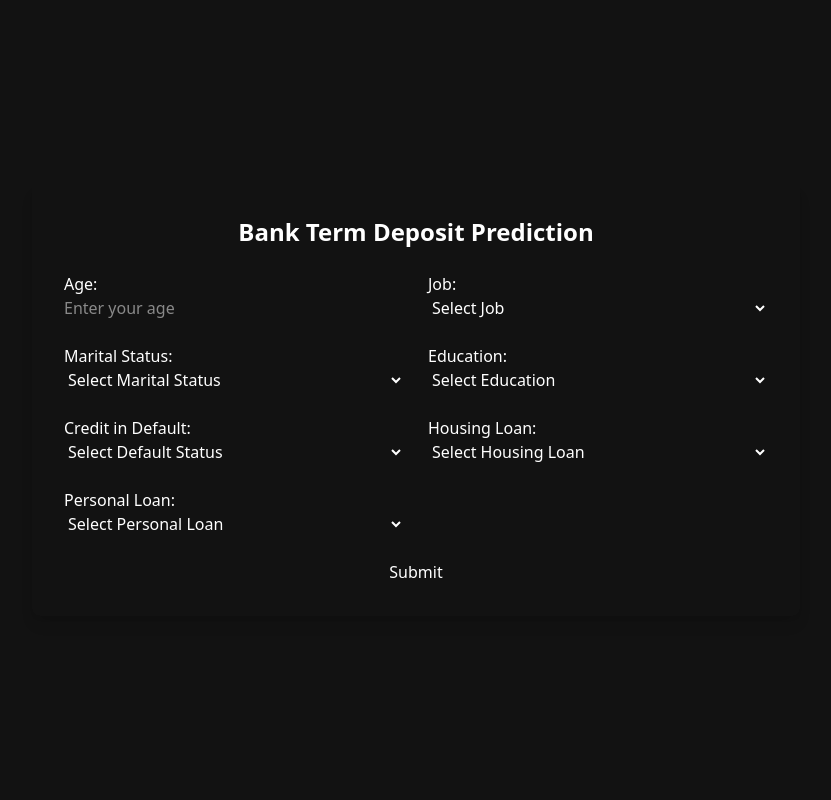
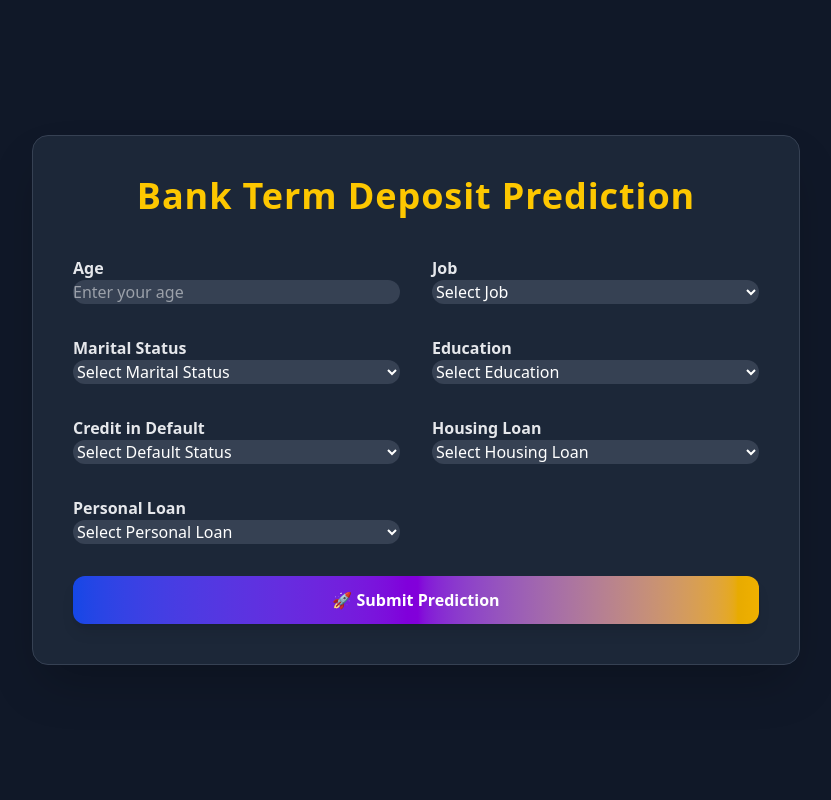
Before and after one commit to UjithaM/bank-term-deposit-app, a Flask app: page / in a window 1280 px wide. Shown: the whole page, without its empty margins (224-1055 px from the left). Run offline with Flask 3, Linux system fonts and the light colour scheme; parts of the project's set-up code (start-up, migrations or seed data) failed here and were passed over; some libraries are stand-ins or nearby versions.

Commit message:
update ui

```diff
--- a/templates/index.html
+++ b/templates/index.html
@@ -1,5 +1,5 @@
 <!DOCTYPE html>
-<html lang="en" data-theme="sunset">
+<html lang="en" data-theme="dark">
 
 <head>
     <meta charset="UTF-8">
@@ -11,21 +11,27 @@
     <script src="https://cdn.jsdelivr.net/npm/sweetalert2@11"></script>
 </head>
 
-<body class="flex justify-center items-center h-screen">
+<body class="min-h-screen flex justify-center items-center bg-gray-900">
 
-    <div class="p-8 rounded-lg shadow-lg w-full max-w-3xl">
-        <h2 class="text-2xl font-bold text-center text-primary mb-6">Bank Term Deposit Prediction</h2>
+<div class="card w-full max-w-3xl shadow-2xl bg-gray-800/95 backdrop-blur-sm border border-gray-700 p-10 rounded-2xl">
+    <h2 class="text-4xl font-extrabold text-center text-yellow-400 mb-10 tracking-wide">
+        Bank Term Deposit Prediction
+    </h2>
 
-        <form id="predictForm" class="grid grid-cols-1 md:grid-cols-2 gap-6">
-            <div>
-                <label for="age" class="label">Age:</label>
+    <form id="predictForm" class="grid grid-cols-1 md:grid-cols-2 gap-8">
+
+        <!-- Age -->
+        <div class="form-control">
+            <label for="age" class="label font-semibold text-gray-200">Age</label>
             <input type="number" id="age" name="age" required min="0" max="120" placeholder="Enter your age"
-                    class="input input-primary input-bordered w-full">
+                   class="input input-bordered w-full border-gray-600 bg-gray-700 text-white focus:ring-2 focus:ring-yellow-400 rounded-xl" />
         </div>
 
-            <div>
-                <label for="job" class="label">Job:</label>
-                <select id="job" name="job" required class="select select-primary select-bordered w-full">
+        <!-- Job -->
+        <div class="form-control">
+            <label for="job" class="label font-semibold text-gray-200">Job</label>
+            <select id="job" name="job" required
+                    class="select select-bordered w-full border-gray-600 bg-gray-700 text-white focus:ring-2 focus:ring-yellow-400 rounded-xl">
                 <option value="" disabled selected>Select Job</option>
                 <option value="0">Management</option>
                 <option value="1">Technician</option>
@@ -41,9 +47,11 @@
             </select>
         </div>
 
-            <div>
-                <label for="marital" class="label">Marital Status:</label>
-                <select id="marital" name="marital" required class="select select-primary select-bordered w-full">
+        <!-- Marital -->
+        <div class="form-control">
+            <label for="marital" class="label font-semibold text-gray-200">Marital Status</label>
+            <select id="marital" name="marital" required
+                    class="select select-bordered w-full border-gray-600 bg-gray-700 text-white focus:ring-2 focus:ring-yellow-400 rounded-xl">
                 <option value="" disabled selected>Select Marital Status</option>
                 <option value="0">Married</option>
                 <option value="1">Single</option>
@@ -51,9 +59,11 @@
             </select>
         </div>
 
-            <div>
-                <label for="education" class="label">Education:</label>
-                <select id="education" name="education" required class="select select-primary select-bordered w-full">
+        <!-- Education -->
+        <div class="form-control">
+            <label for="education" class="label font-semibold text-gray-200">Education</label>
+            <select id="education" name="education" required
+                    class="select select-bordered w-full border-gray-600 bg-gray-700 text-white focus:ring-2 focus:ring-yellow-400 rounded-xl">
                 <option value="" disabled selected>Select Education</option>
                 <option value="0">Tertiary</option>
                 <option value="1">Secondary</option>
@@ -61,35 +71,45 @@
             </select>
         </div>
 
-            <div>
-                <label for="default" class="label">Credit in Default:</label>
-                <select id="default" name="default" required class="select select-primary select-bordered w-full">
+        <!-- Default -->
+        <div class="form-control">
+            <label for="default" class="label font-semibold text-gray-200">Credit in Default</label>
+            <select id="default" name="default" required
+                    class="select select-bordered w-full border-gray-600 bg-gray-700 text-white focus:ring-2 focus:ring-yellow-400 rounded-xl">
                 <option value="" disabled selected>Select Default Status</option>
                 <option value="0">No</option>
                 <option value="1">Yes</option>
             </select>
         </div>
 
-            <div>
-                <label for="housing" class="label">Housing Loan:</label>
-                <select id="housing" name="housing" required class="select select-primary select-bordered w-full">
+        <!-- Housing -->
+        <div class="form-control">
+            <label for="housing" class="label font-semibold text-gray-200">Housing Loan</label>
+            <select id="housing" name="housing" required
+                    class="select select-bordered w-full border-gray-600 bg-gray-700 text-white focus:ring-2 focus:ring-yellow-400 rounded-xl">
                 <option value="" disabled selected>Select Housing Loan</option>
                 <option value="0">Yes</option>
                 <option value="1">No</option>
             </select>
         </div>
 
-            <div>
-                <label for="loan" class="label">Personal Loan:</label>
-                <select id="loan" name="loan" required class="select select-primary select-bordered w-full">
+        <!-- Loan -->
+        <div class="form-control">
+            <label for="loan" class="label font-semibold text-gray-200">Personal Loan</label>
+            <select id="loan" name="loan" required
+                    class="select select-bordered w-full border-gray-600 bg-gray-700 text-white focus:ring-2 focus:ring-yellow-400 rounded-xl">
                 <option value="" disabled selected>Select Personal Loan</option>
                 <option value="0">No</option>
                 <option value="1">Yes</option>
             </select>
         </div>
 
+        <!-- Button -->
         <div class="md:col-span-2 flex justify-center">
-                <button type="button" onclick="predict()" class="btn btn-primary w-full">Submit</button>
+            <button type="button" onclick="predict()"
+                    class="btn w-full bg-gradient-to-r from-blue-700 via-purple-700 to-yellow-500 text-white font-bold py-3 rounded-xl shadow-lg hover:scale-105 transition-transform duration-300">
+                🚀 Submit Prediction
+            </button>
         </div>
     </form>
 </div>
```
Lines whose indentation alone changed are shown as unchanged.
